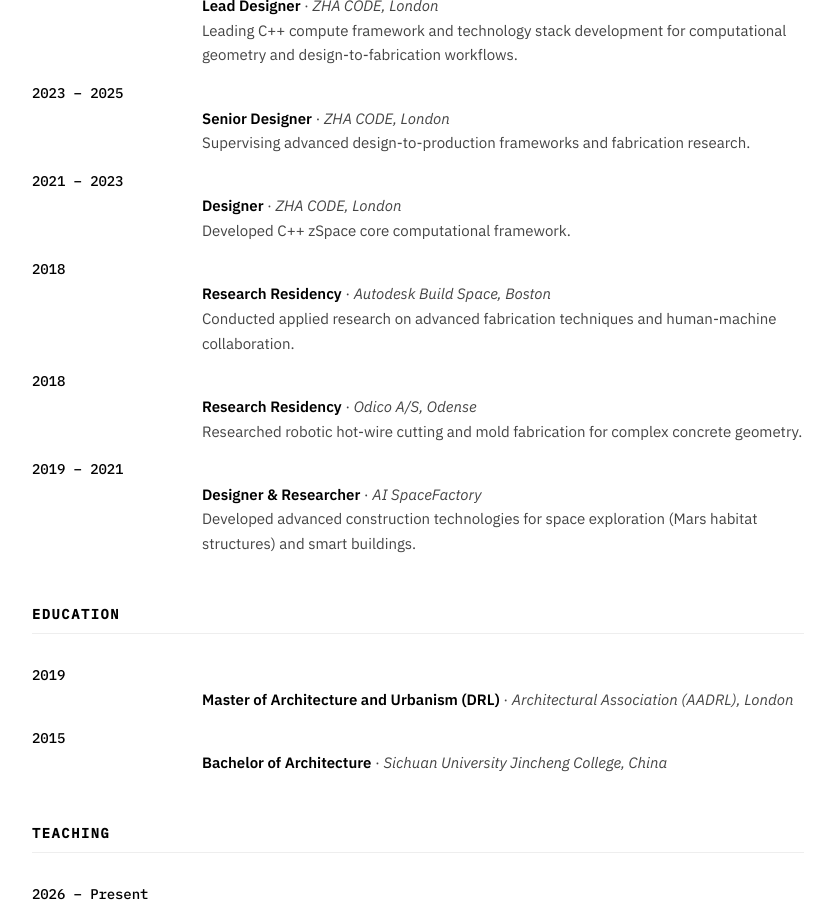
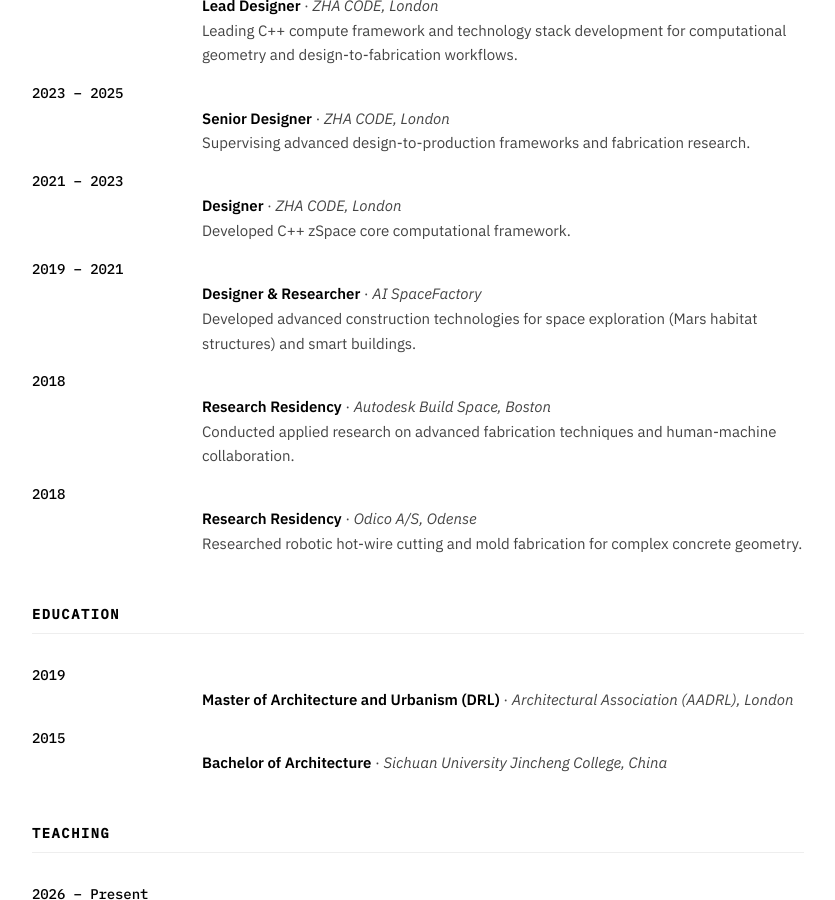
Before and after one commit to TaizhongC/taizhongc.github.io, a Jekyll site: the page built from index.md, in a window 1280 px wide and 900 px high, scrolled down 585 px. Shown: the whole window, without its empty margins (222-1057 px from the left). Built offline with Jekyll 4.4.1, drawn with Linux system fonts in a browser that asks for light colours.

```diff
--- a/index.md
+++ b/index.md
@@ -23,15 +23,15 @@ Taizhong completed his Master’s degree at the Architectural Association Design
 - **2021 – 2023**
   **Designer** &middot; *ZHA CODE, London*
   Developed C++ zSpace core computational framework.
+- **2019 – 2021**
+  **Designer & Researcher** &middot; *AI SpaceFactory*
+  Developed advanced construction technologies for space exploration (Mars habitat structures) and smart buildings.
 - **2018**
   **Research Residency** &middot; *Autodesk Build Space, Boston*
   Conducted applied research on advanced fabrication techniques and human-machine collaboration.
 - **2018**
   **Research Residency** &middot; *Odico A/S, Odense*
   Researched robotic hot-wire cutting and mold fabrication for complex concrete geometry.
-- **2019 – 2021**
-  **Designer & Researcher** &middot; *AI SpaceFactory*
-  Developed advanced construction technologies for space exploration (Mars habitat structures) and smart buildings.
 
 ## Education
 
```
